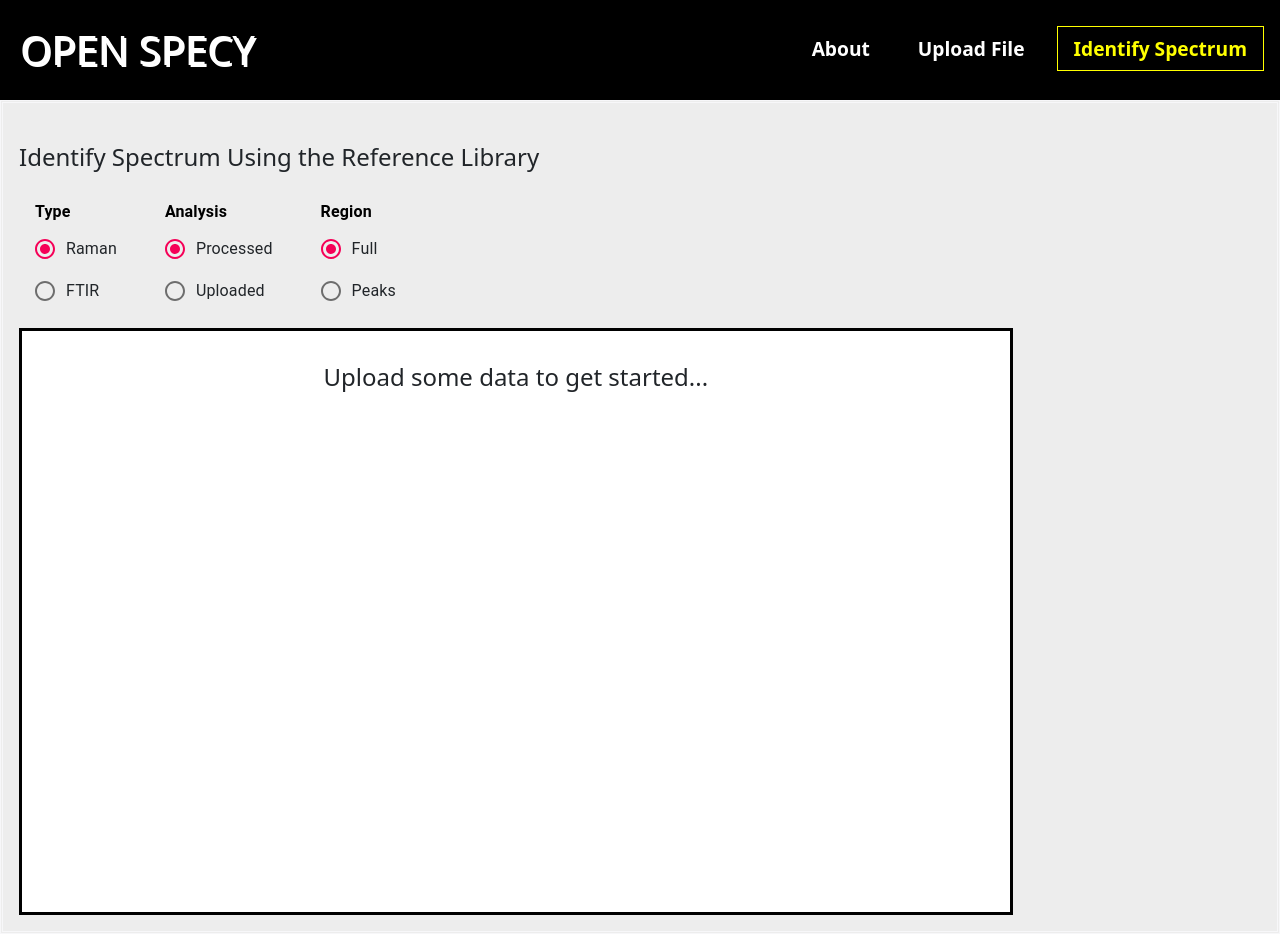
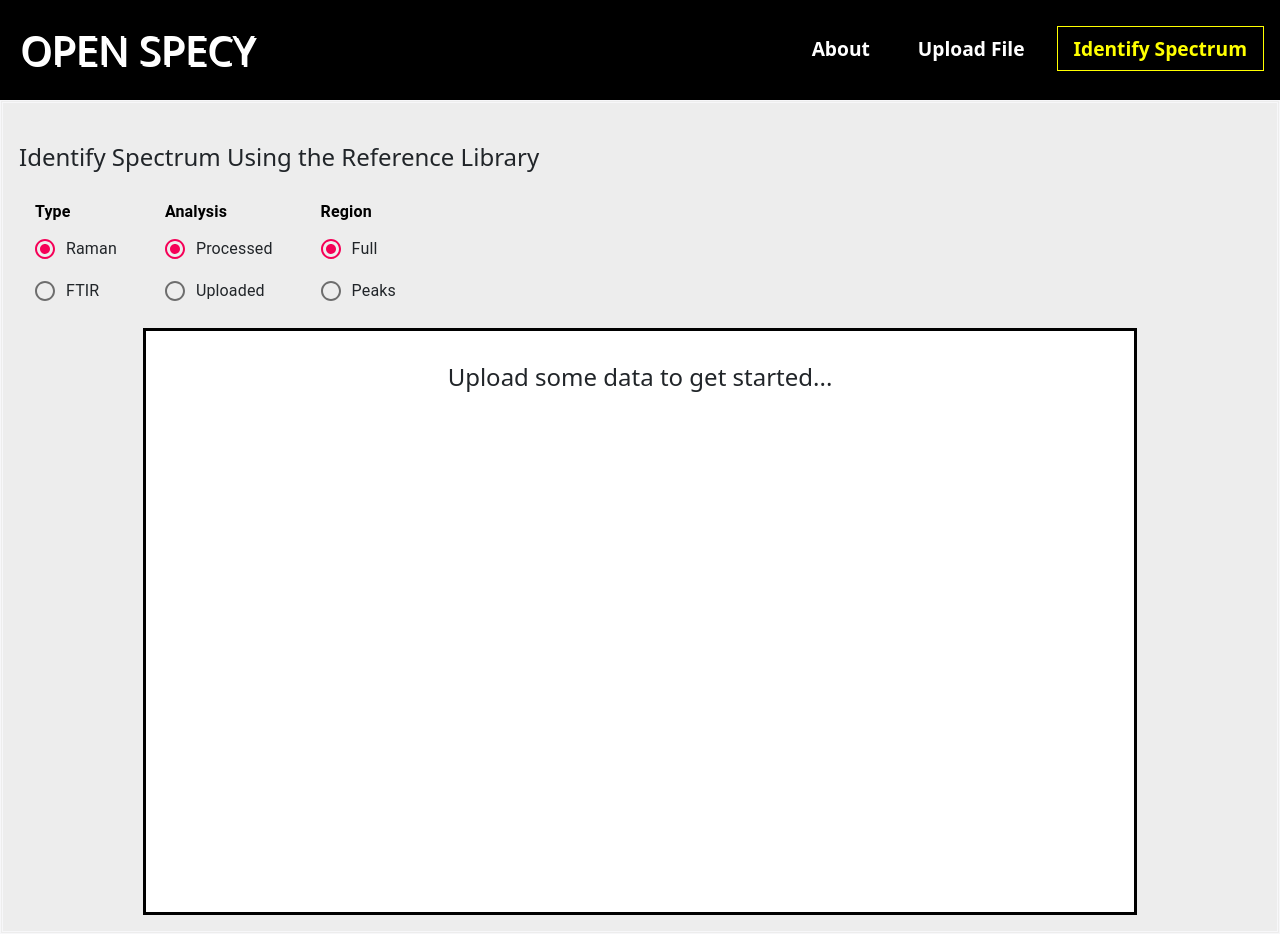
Before and after one commit to sujith15/OpenSpecy_project_21, a React (Create React App) app in the folder frontend-react/: page /identify in a window 1280 px wide. Built offline with nearby package versions, Linux system fonts and the light colour scheme.

Commit message:
commit 10

```diff
--- a/frontend-react/src/Identifypage.js
+++ b/frontend-react/src/Identifypage.js
@@ -132,6 +132,13 @@
       </div>
       <div
         style={{
+          display: "flex",
+          justifyContent: "center",
+          alignContent: "center",
+        }}
+      >
+        <div
+          style={{
             border: "solid black",
             backgroundColor: "white",
             padding: "2rem",
@@ -150,6 +157,7 @@
           ></div>
         </div>
       </div>
+    </div>
   );
 };
 
```
Lines whose indentation alone changed are shown as unchanged.
